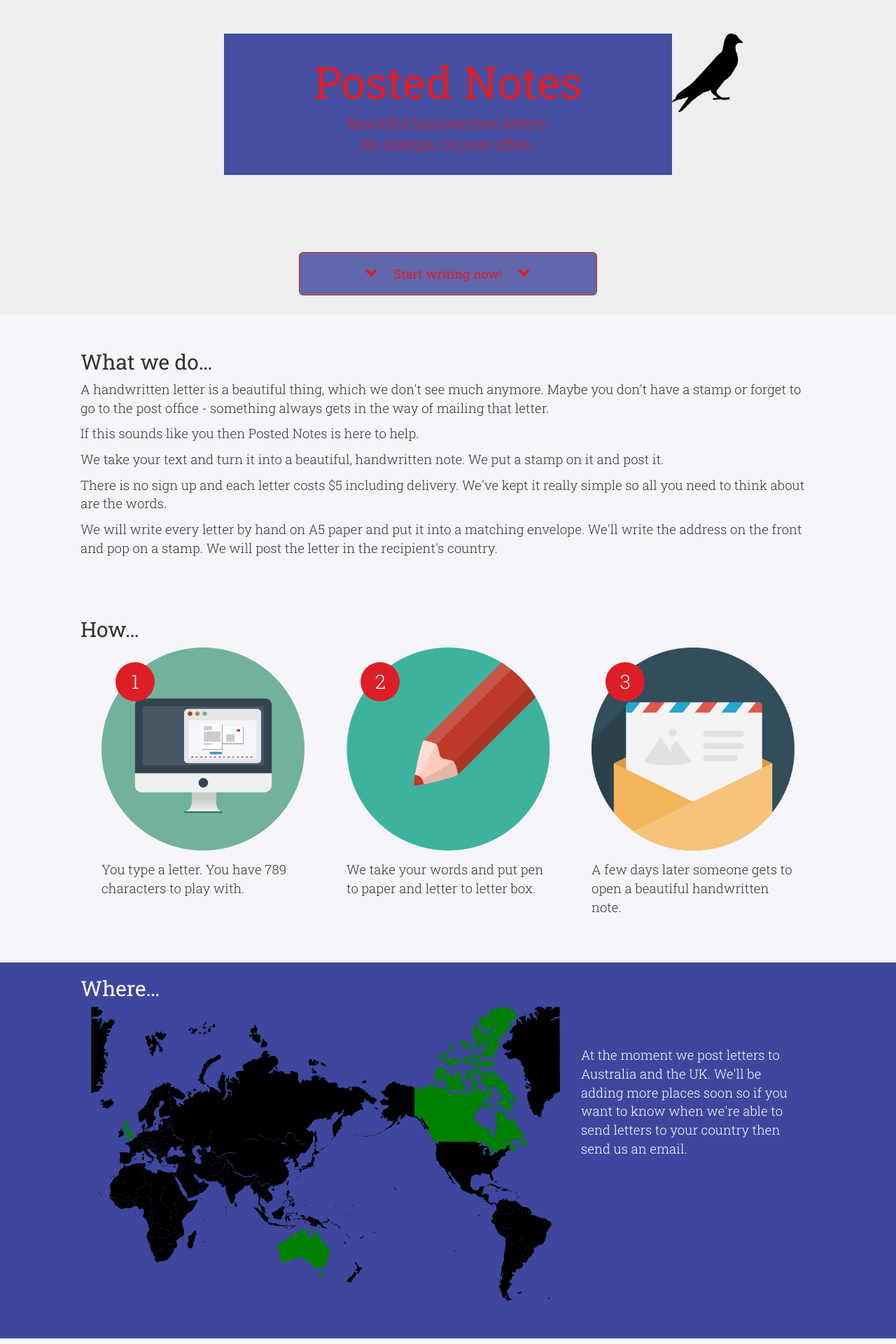
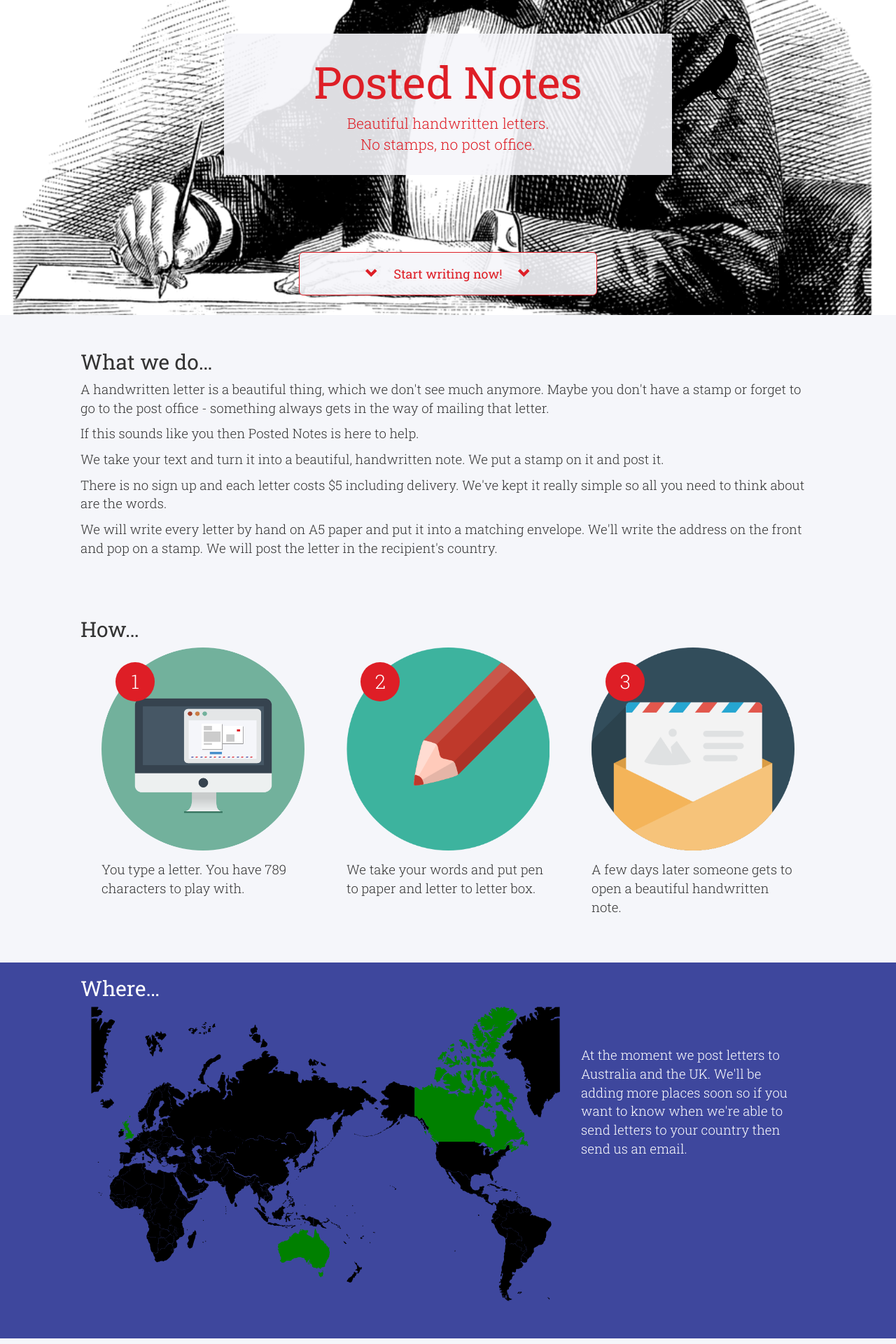
Before and after one commit to notionparallax/postedNotes, a Jekyll site: the page built from index.html, in a window 1280 px wide. Shown: the top 1920 px of the page at 70% size. Built offline with Jekyll 4.4.1, drawn with Linux system fonts in a browser that asks for light colours; nearby versions of some CDN libraries.

Commit message:
more colour variables

```diff
--- a/_sass/footer.scss
+++ b/_sass/footer.scss
@@ -5,11 +5,13 @@
   border-radius: 50%;
   display: inline-block;
   height: 40em;
+  max-height: 60vw;
+  max-width: 60vw;
   width: 40em;
 }
 
 .email-form {
-  padding: 0.5;
+  padding: .5;
   margin-bottom: 1em;
 }
 
@@ -25,8 +27,8 @@
 
 .airmail-stripe {
   background-color: $airmail-stripe-blue;
+  border-radius: 1em;
   background: repeating-linear-gradient(117deg, $airmail-stripe-blue 0, $airmail-stripe-blue 30px, transparent 30px, transparent 60px, $airmail-stripe-red 60px, $airmail-stripe-red 90px, transparent 90px, transparent 120px);
-  border-radius: 1em;
   height: 2em;
   margin-bottom: 3em;
   margin-top: 3em;
@@ -34,6 +36,6 @@
 
 .email-form label {
   //this is a terribel hack to get the accessibility rating up
+  color: rgba(0,0,0,0);
   display: block;
-  color: rgba(0,0,0,0);
 }
--- a/_sass/header.scss
+++ b/_sass/header.scss
@@ -1,5 +1,5 @@
 .btn-ghost {
-  background-color: rgba($main-bg-colour, .8);
+  background-color: $ghost-bg-colour;
   border-color: $error-colour;
   color: $error-colour;
   padding: 1em;
@@ -20,7 +20,7 @@
 
 .header-page {
   color: $error-colour;
-  background-image: url('img/writing-a-letter.gif');//etching dude
+  background-image: url('/img/writing-a-letter.gif');//etching dude
   //background-image: url('http://upload.wikimedia.org/wikipedia/commons/a/a8/Gabriel_Metsu_-_Man_Writing_a_Letter.JPG'); //painting dude
   background-position: center center;
   background-repeat: no-repeat;
@@ -32,7 +32,7 @@
 }
 
 .caption {
-  background-color: rgba($main-bg-colour, .95);
+  background-color: $ghost-bg-colour;
   padding-top: .2em;
   padding: 1em;
 }
--- a/css/main.scss
+++ b/css/main.scss
@@ -5,7 +5,8 @@
 @charset 'utf-8';
 
 //colour variables
-$main-bg-colour: rgba(62, 71, 157, .05);
+$main-bg-colour: hsla(228, 33%, 97%, 1);
+$ghost-bg-colour: hsla(228, 33%, 97%, .9);
 $error-colour: rgba(222, 30, 38, 1);
 $paper-colour: white;
 $shadow-colour: rgba(0, 0, 0, 0.3);
```
